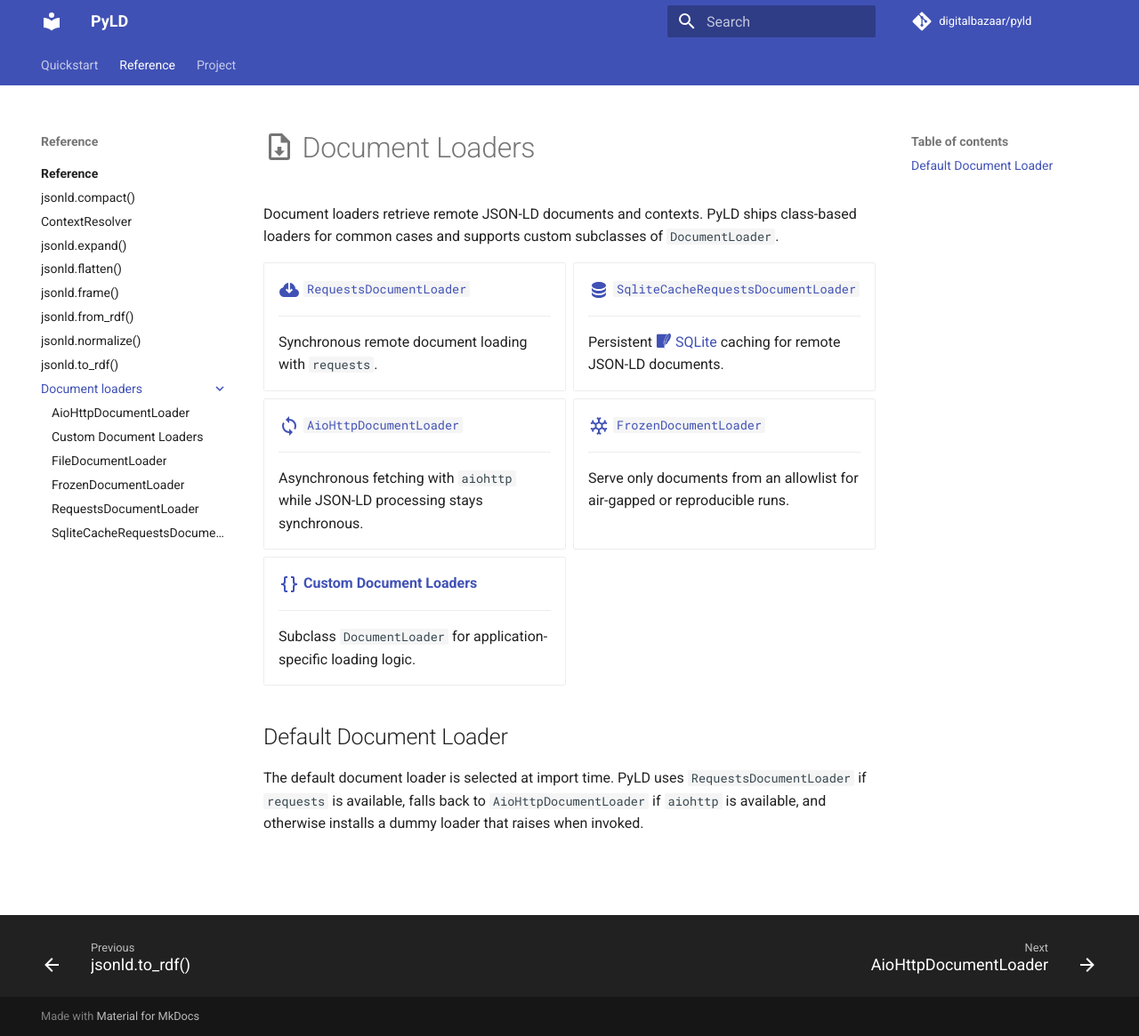
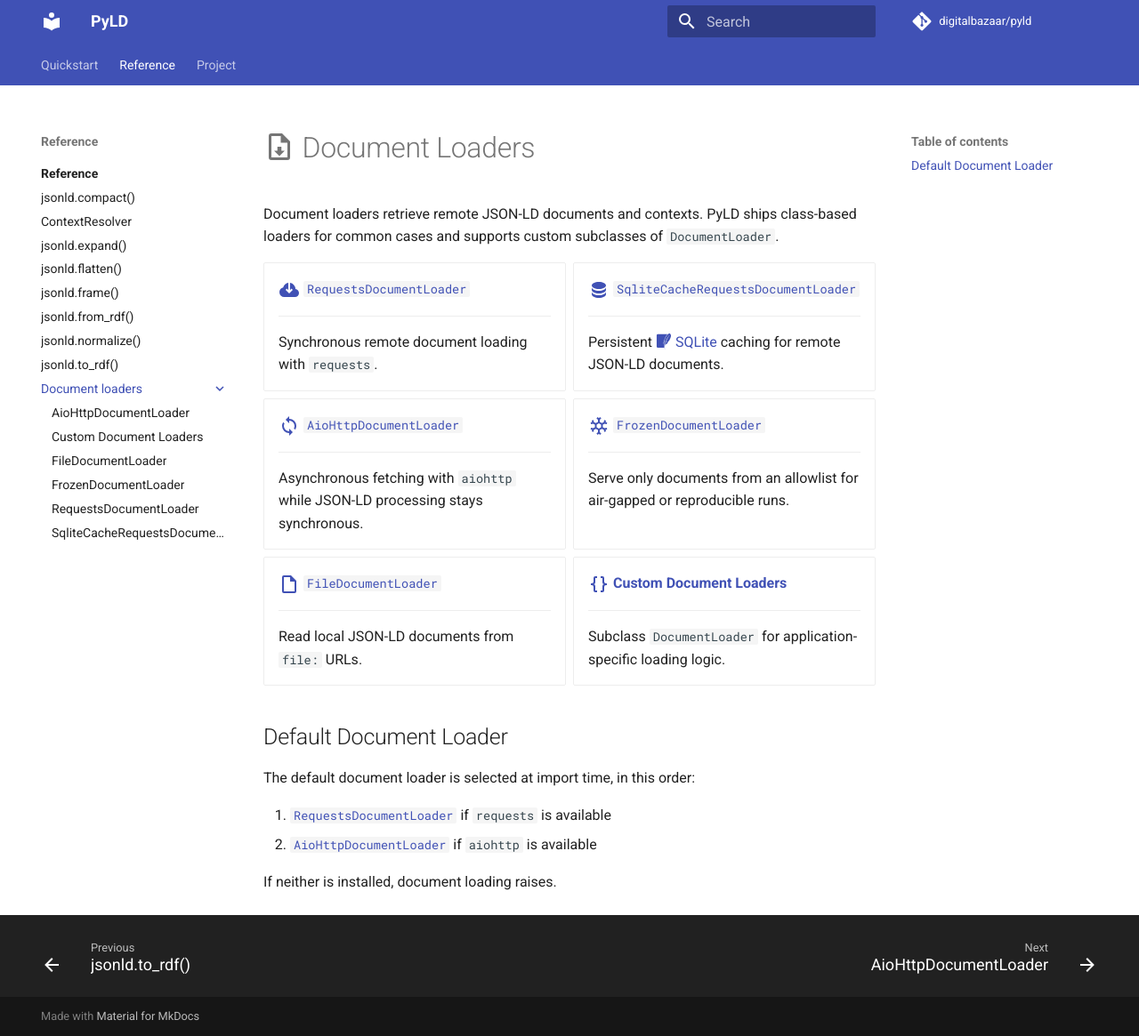
Before and after one commit to digitalbazaar/pyld, an MkDocs documentation site: the page built from docs/reference/document-loaders/index.md, in a window 1280 px wide and 1165 px high. Shown: the whole window at 89% size. Built offline with MkDocs 1.6.1 and Material for MkDocs 9.7.7, drawn with Linux system fonts in a browser that asks for light colours; comment, search, counter and statistics services are not loaded.

Commit message:
Link `FileDocumentLoader` and reformat default loader list

```diff
--- a/docs/reference/document-loaders/index.md
+++ b/docs/reference/document-loaders/index.md
@@ -32,6 +32,12 @@
 
     Serve only documents from an allowlist for air-gapped or reproducible runs.
 
+-   [:material-file-outline:{ .lg .middle } `FileDocumentLoader`](file.md)
+
+    ---
+
+    Read local JSON-LD documents from `file:` URLs.
+
 -   [:material-code-braces:{ .lg .middle } __Custom Document Loaders__](custom.md)
 
     ---
@@ -42,7 +48,9 @@
 
 ## Default Document Loader
 
-The default document loader is selected at import time. PyLD uses
-`RequestsDocumentLoader` if `requests` is available, falls back to
-`AioHttpDocumentLoader` if `aiohttp` is available, and otherwise installs a
-dummy loader that raises when invoked.
+The default document loader is selected at import time, in this order:
+
+1. [`RequestsDocumentLoader`](requests.md) if `requests` is available
+2. [`AioHttpDocumentLoader`](aiohttp.md) if `aiohttp` is available
+
+If neither is installed, document loading raises.
```
